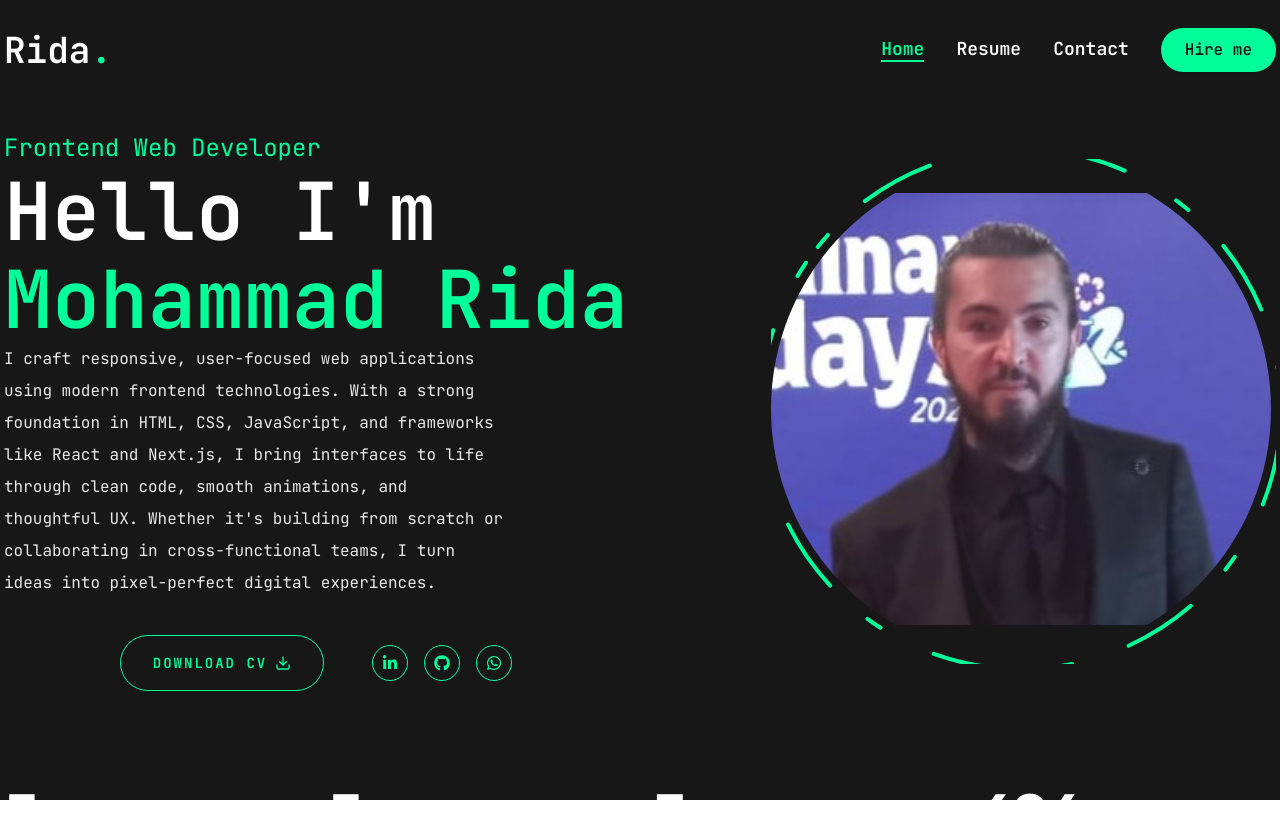
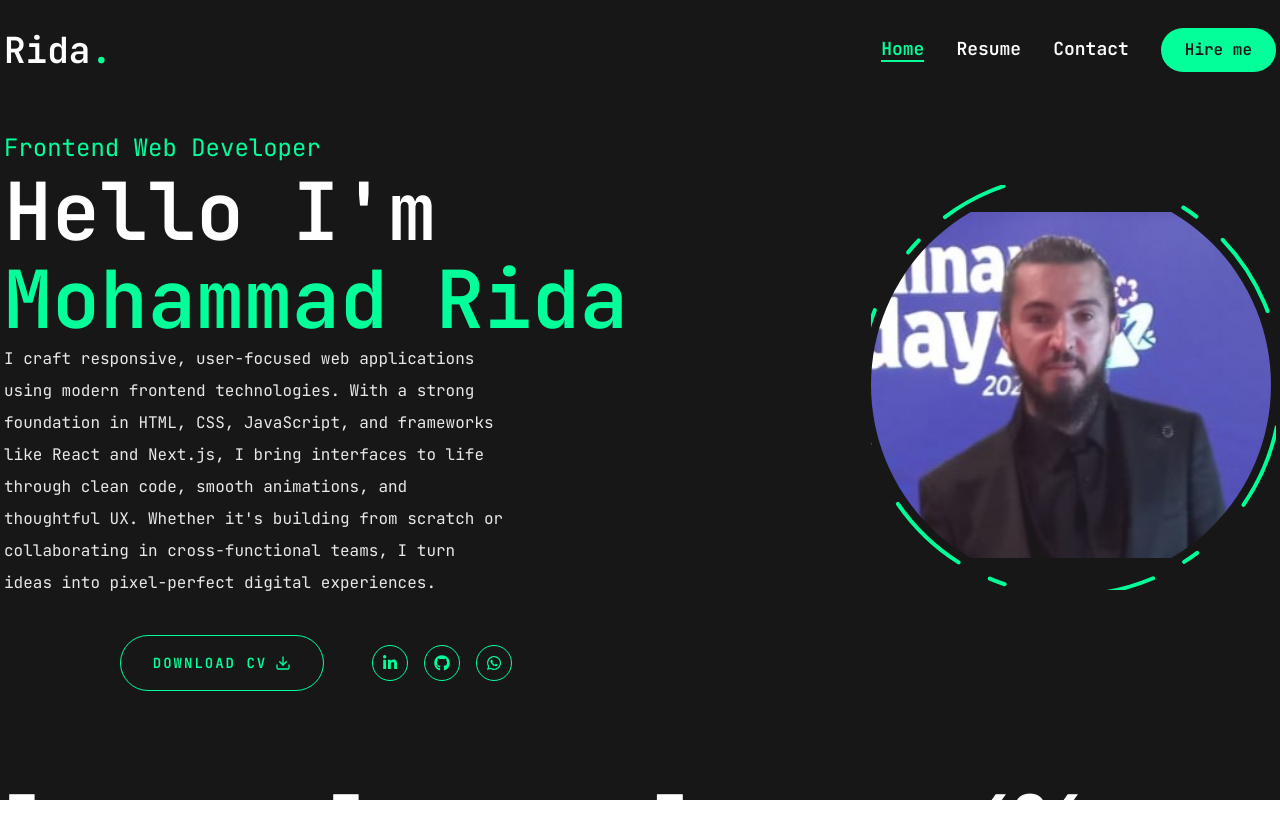
Before and after one commit to mohammadrida990/rida-portfolio, a Next.js app: page / in a window 1280 px wide. Shown: the top 838 px of the page. Built offline with nearby package versions, Linux system fonts and the light colour scheme.

Commit message:
close navbar when click on link and counting run when set to viewport

```diff
--- a/app/page.tsx
+++ b/app/page.tsx
@@ -53,7 +53,7 @@ const Home = () => {
             </div>
           </div>
 
-          <div className="order-1 xl:order-none mb-8 xl:mb-0">
+          <div className="order-1 xl:order-none mb-8 xl:mb-12">
             <Photo />
           </div>
         </div>
--- a/components/MobileNav.tsx
+++ b/components/MobileNav.tsx
@@ -4,6 +4,7 @@ import { CiMenuFries } from "react-icons/ci";
 import { Sheet, SheetContent, SheetTrigger } from "./ui/sheet";
 import { usePathname } from "next/navigation";
 import Link from "next/link";
+import { useState } from "react";
 
 const links = [
   { name: "Home", path: "/" },
@@ -13,9 +14,10 @@ const links = [
 
 const MobileNav = () => {
   const pathname = usePathname();
+  const [open, setOpen] = useState<boolean>(false);
 
   return (
-    <Sheet>
+    <Sheet open={open} onOpenChange={setOpen}>
       <SheetTrigger className="flex justify-center items-center">
         <CiMenuFries className="text-[32px] text-accent" />
       </SheetTrigger>
@@ -40,6 +42,7 @@ const MobileNav = () => {
                   ? "text-accent border-accent border-b-2"
                   : "text-white"
               }`}
+              onClick={() => setOpen(false)}
             >
               {link.name}
             </Link>
--- a/components/Photo.tsx
+++ b/components/Photo.tsx
@@ -27,7 +27,7 @@ const Photo = () => {
               ease: "easeInOut",
             },
           }}
-          className="w-[300px] h-[300px] xl:w-[500px] xl:h-[500px] absolute mix-blend-lighten rounded-full overflow-hidden"
+          className="w-[300px] h-[300px] xl:w-[400px] xl:h-[400px] absolute mix-blend-lighten rounded-full overflow-hidden"
         >
           <Image
             className="object-contain"
@@ -40,15 +40,15 @@ const Photo = () => {
         </motion.div>
 
         <motion.svg
-          className="w-[305] h-[305px] xl:h-[505px] xl:w-[505px]"
+          className="w-[305] h-[305px] xl:h-[405px] xl:w-[405px]"
           fill="transparent"
-          viewBox="0 0 505 505"
+          viewBox="0 0 405 405"
           xmlns={"http://www.w3.org/2000/svg"}
         >
           <motion.circle
-            cx="250"
-            cy="250"
-            r="260"
+            cx="200"
+            cy="200"
+            r="210"
             stroke="#00ff99"
             strokeLinecap="round"
             strokeLinejoin="round"
@@ -59,7 +59,7 @@ const Photo = () => {
               rotate: [120, 360],
             }}
             transition={{
-              duration: 20,
+              duration: 15,
               repeat: Infinity,
               repeatType: "reverse",
             }}
--- a/components/Stats.tsx
+++ b/components/Stats.tsx
@@ -21,7 +21,9 @@ const Stats = () => {
               <Countup
                 end={item.num}
                 duration={5}
-                delay={2}
+                delay={3}
+                enableScrollSpy
+                scrollSpyOnce
                 className="text-4xl xl:text-6xl font-extrabold"
               />
 
```
